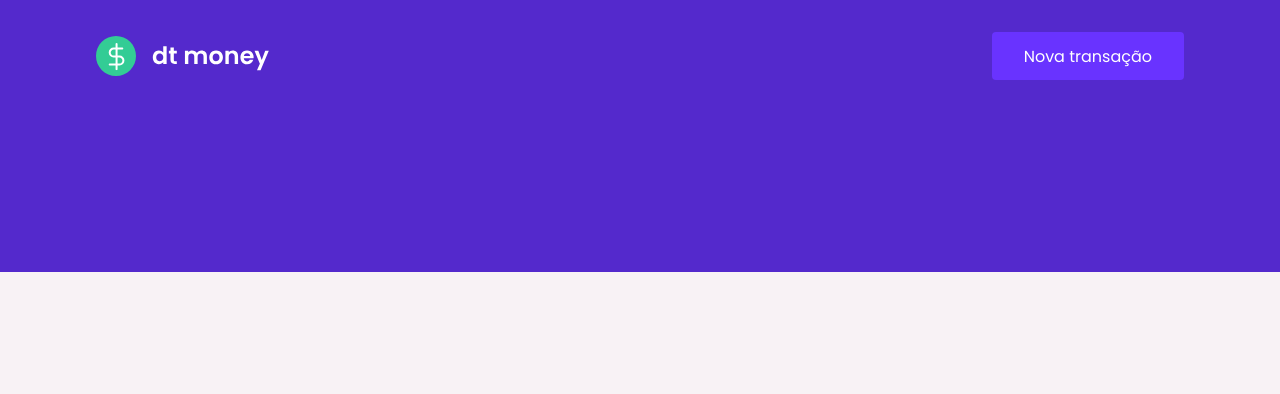
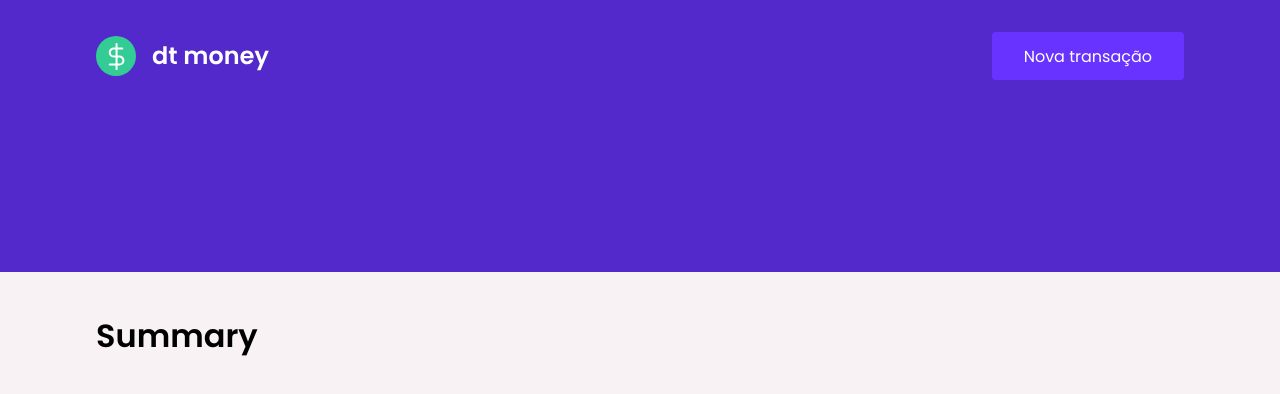
Before and after one commit to vtrpza/02-react-money-app, a React (Create React App) app: page / in a window 1280 px wide. Shown: the top 394 px of the page. Built offline with nearby package versions, Linux system fonts and the light colour scheme.

Commit message:
summary and dashboard

```diff
--- a/public/index.html
+++ b/public/index.html
@@ -5,7 +5,7 @@
     <meta charset="utf-8" />
     <link rel="icon" href="%PUBLIC_URL%/favicon.png" />
     <meta name="viewport" content="width=device-width, initial-scale=1" />
-    <title>PZA Money App</title>
+    <title>DT Money App</title>
     <link rel="preconnect" href="https://fonts.gstatic.com" crossorigin />
     <link
       href="https://fonts.googleapis.com/css2?family=Heebo:wght@400;500&family=Poppins:wght@400;600&display=swap"
--- a/src/App.tsx
+++ b/src/App.tsx
@@ -1,3 +1,4 @@
+import Dashboard from "./components/Dashboard";
 import Header from "./components/Header";
 import { GlobalStyle } from "./styles/global";
 
@@ -5,6 +6,7 @@
   return (
     <>
       <Header />
+      <Dashboard />
       <GlobalStyle />
     </>
   );
--- /dev/null
+++ b/src/components/Dashboard/index.tsx
@@ -0,0 +1,12 @@
+import Summary from "../Summary";
+import { Container } from "./styles";
+
+function Dashboard() {
+  return (
+    <Container>
+      <Summary />
+    </Container>
+  );
+}
+
+export default Dashboard;
--- /dev/null
+++ b/src/components/Dashboard/styles.ts
@@ -0,0 +1,7 @@
+import styled from "styled-components";
+
+export const Container = styled.main`
+  max-width: 1120px;
+  margin: 0 auto;
+  padding: 2.5rem 1rem;
+`;
--- /dev/null
+++ b/src/components/Summary/index.tsx
@@ -0,0 +1,5 @@
+function Summary() {
+  return <h1>Summary</h1>;
+}
+
+export default Summary;
--- /dev/null
+++ b/src/components/Summary/styles.ts
@@ -0,0 +1,3 @@
+import styled from "styled-components";
+
+export const Container = styled.div``;
```
